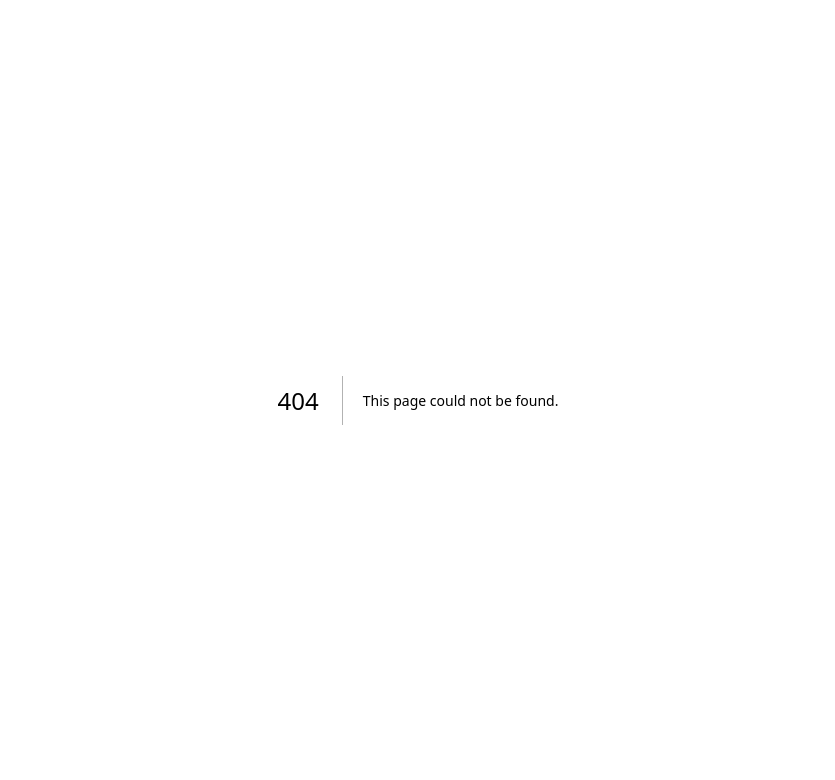
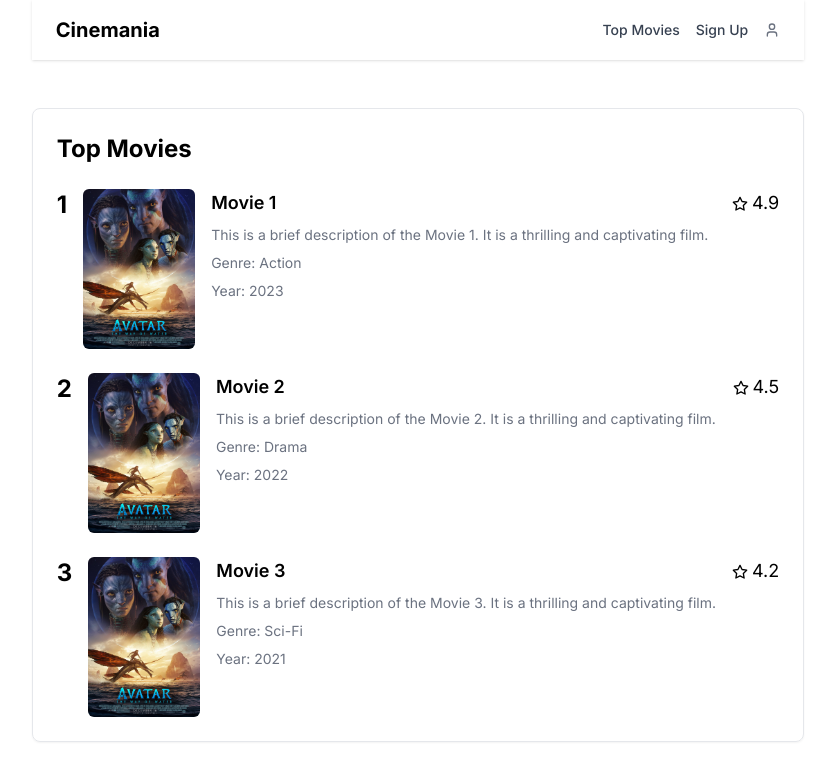
Before and after one commit to pisowcy/PIS, a Next.js app in the folder frontend/pis-app/: page /movie-ranking in a window 1280 px wide. Before the commit this address had no page. Shown: the top 780 px of the page, without its empty margins (222-1057 px from the left). Built offline with nearby package versions, Linux system fonts and the light colour scheme.

Commit message:
added movie ranking demo page

```diff
--- /dev/null
+++ b/frontend/pis-app/src/app/movie-ranking/page.jsx
@@ -0,0 +1,121 @@
+import { CardHeader, CardContent, Card } from "@/components/ui/card"
+import { Navbar } from "@/components/navbar"
+import Link from "next/link"
+
+export default function MovieRanking() {
+  return (
+    (<main className="mx-auto px-4 md:px-6 max-w-7xl grid gap-12 flex justify-center">
+      <Navbar />
+      <Card className="w-full">
+        <CardHeader>
+          <h2 className="text-2xl font-bold">Top Movies</h2>
+        </CardHeader>
+        <CardContent>
+          <div className="flex flex-col gap-6">
+            <Link href="#">
+              <div className="flex gap-4">
+                <div className="font-bold text-2xl">1</div>
+                <img
+                  alt="Movie 1 poster"
+                  className="w-28 h-40 object-cover rounded-md"
+                  height="200"
+                  src="/poster-example.jpg"
+                  style={{
+                    aspectRatio: "140/200",
+                    objectFit: "cover",
+                  }}
+                  width="140" />
+                <div className="flex flex-col gap-2 text-sm flex-grow">
+                  <h3 className="font-semibold text-lg">Movie 1</h3>
+                  <p className="text-gray-500 dark:text-gray-400 line-clamp-2">
+                    This is a brief description of the Movie 1. It is a thrilling and captivating film.
+                  </p>
+                  <p className="text-gray-500 dark:text-gray-400">Genre: Action</p>
+                  <p className="text-gray-500 dark:text-gray-400">Year: 2023</p>
+                </div>
+                <div className="self-start ml-auto text-lg">
+                  <StarIcon className="w-4 h-4 inline-block mr-1" />
+                  4.9
+                </div>
+              </div>
+            </Link>
+            <Link href="#">
+              <div className="flex gap-4">
+                <div className="font-bold text-2xl">2</div>
+                <img
+                  alt="Movie 2 poster"
+                  className="w-28 h-40 object-cover rounded-md"
+                  height="200"
+                  src="/poster-example.jpg"
+                  style={{
+                    aspectRatio: "140/200",
+                    objectFit: "cover",
+                  }}
+                  width="140" />
+                <div className="flex flex-col gap-2 text-sm flex-grow">
+                  <h3 className="font-semibold text-lg">Movie 2</h3>
+                  <p className="text-gray-500 dark:text-gray-400 line-clamp-2">
+                    This is a brief description of the Movie 2. It is a thrilling and captivating film.
+                  </p>
+                  <p className="text-gray-500 dark:text-gray-400">Genre: Drama</p>
+                  <p className="text-gray-500 dark:text-gray-400">Year: 2022</p>
+                </div>
+                <div className="self-start ml-auto text-lg">
+                  <StarIcon className="w-4 h-4 inline-block mr-1" />
+                  4.5
+                </div>
+              </div>
+            </Link>
+            <Link href="#">
+              <div className="flex gap-4">
+                <div className="font-bold text-2xl">3</div>
+                <img
+                  alt="Movie 3 poster"
+                  className="w-28 h-40 object-cover rounded-md"
+                  height="200"
+                  src="/poster-example.jpg"
+                  style={{
+                    aspectRatio: "140/200",
+                    objectFit: "cover",
+                  }}
+                  width="140" />
+                <div className="flex flex-col gap-2 text-sm flex-grow">
+                  <h3 className="font-semibold text-lg">Movie 3</h3>
+                  <p className="text-gray-500 dark:text-gray-400 line-clamp-2">
+                    This is a brief description of the Movie 3. It is a thrilling and captivating film.
+                  </p>
+                  <p className="text-gray-500 dark:text-gray-400">Genre: Sci-Fi</p>
+                  <p className="text-gray-500 dark:text-gray-400">Year: 2021</p>
+                </div>
+                <div className="self-start ml-auto text-lg">
+                  <StarIcon className="w-4 h-4 inline-block mr-1" />
+                  4.2
+                </div>
+              </div>
+            </Link>
+          </div>
+        </CardContent>
+      </Card>
+    </main>)
+  );
+}
+
+
+function StarIcon(props) {
+  return (
+    (<svg
+      {...props}
+      xmlns="http://www.w3.org/2000/svg"
+      width="24"
+      height="24"
+      viewBox="0 0 24 24"
+      fill="none"
+      stroke="currentColor"
+      strokeWidth="2"
+      strokeLinecap="round"
+      strokeLinejoin="round">
+      <polygon
+        points="12 2 15.09 8.26 22 9.27 17 14.14 18.18 21.02 12 17.77 5.82 21.02 7 14.14 2 9.27 8.91 8.26 12 2" />
+    </svg>)
+  );
+}
--- a/frontend/pis-app/src/components/navbar.jsx
+++ b/frontend/pis-app/src/components/navbar.jsx
@@ -10,7 +10,7 @@ export function Navbar() {
         </Link>
         <div className="flex items-center justify-end gap-4">
           <nav className="flex gap-4">
-            <Link className="text-sm font-medium text-gray-700 hover:underline" href="/ra">
+            <Link className="text-sm font-medium text-gray-700 hover:underline" href="/movie-ranking">
               Top Movies
             </Link>
             <Link className="text-sm font-medium text-gray-700 hover:underline" href="/sign-up">
```
Also changed, not shown: frontend/pis-app/public/poster-example.jpg (added).
